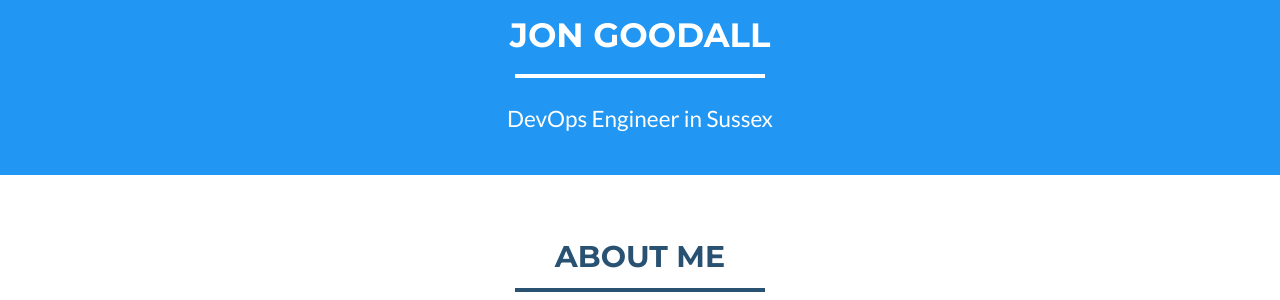
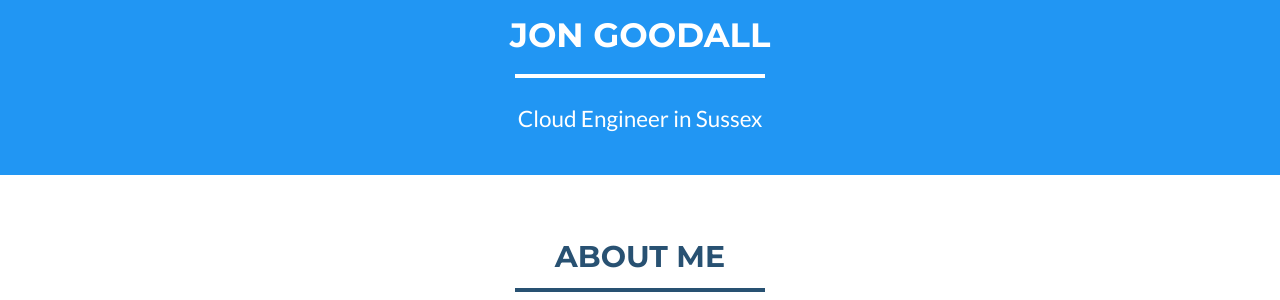
Before and after one commit to jdgoodall1/jdgoodall1.github.io, a Jekyll site: the page built from index.html, in a window 1280 px wide and 900 px high. Shown: the part 399-699 px from the top of the window. Built offline with Jekyll 4.4.1, drawn with Linux system fonts in a browser that asks for light colours.

Commit message:
Update _config.yml

```diff
--- a/_config.yml
+++ b/_config.yml
@@ -2,8 +2,8 @@
 name: Jon Goodall
 email: jon@robustsoftwareltd.co.uk
 #canonical_url: https://jdgoodall1.github.io
-keywords: "DevOps, Agile, Terraform, Ansible, Hashicorp, Vault, AWS, Jenkins, Cloudformation, AWS Certified"
-skills: "DevOps Engineer in Sussex"
+keywords: "DevOps, Agile, Terraform, Ansible, Hashicorp, Vault, AWS, Jenkins, Cloudformation, AWS Certified, Cloud"
+skills: "Cloud Engineer in Sussex"
 baseurl:
 
 # Social networks usernames (many more available: google-plus, flickr, dribbble, pinterest, instagram, tumblr, linkedin, etc.)
```
